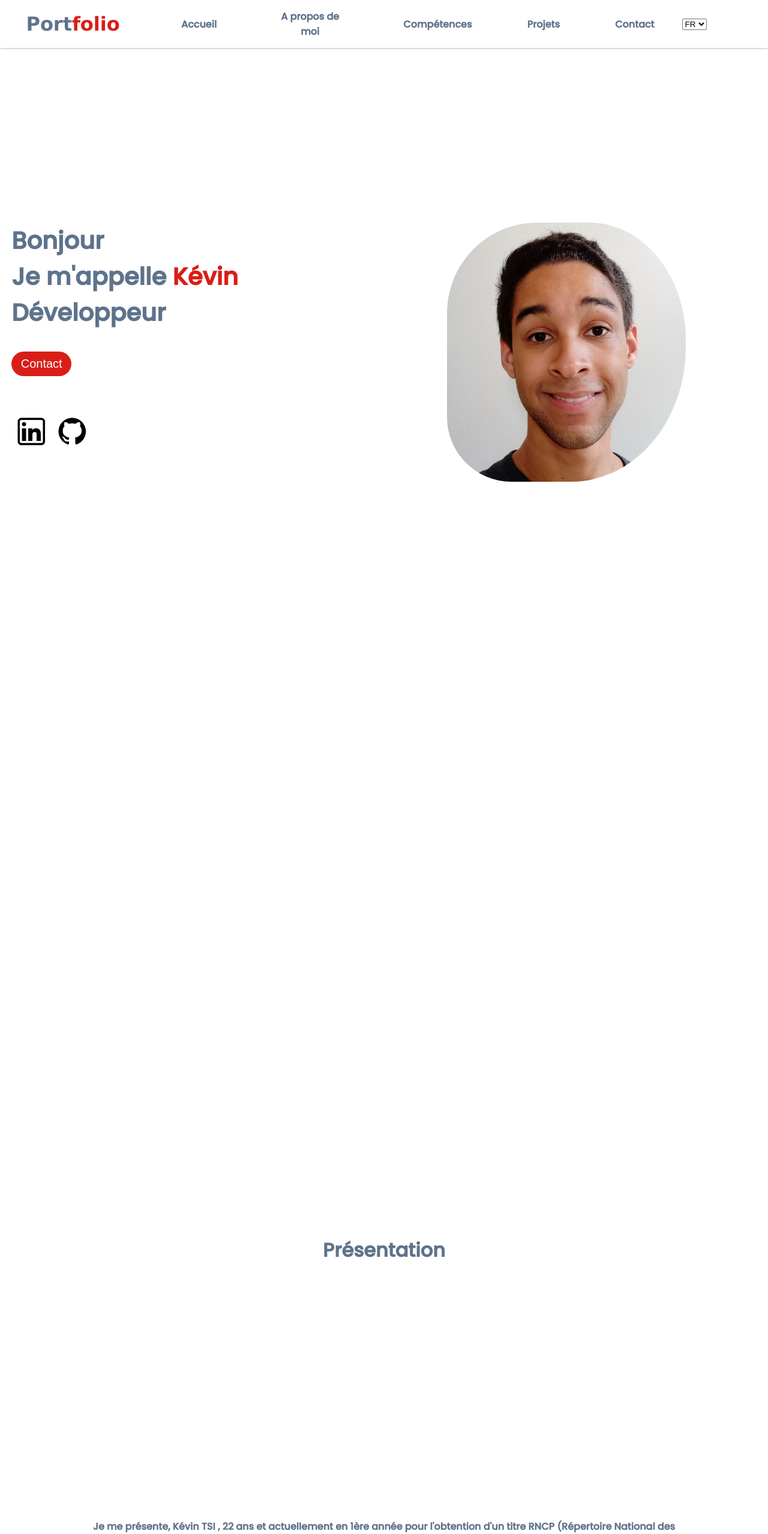
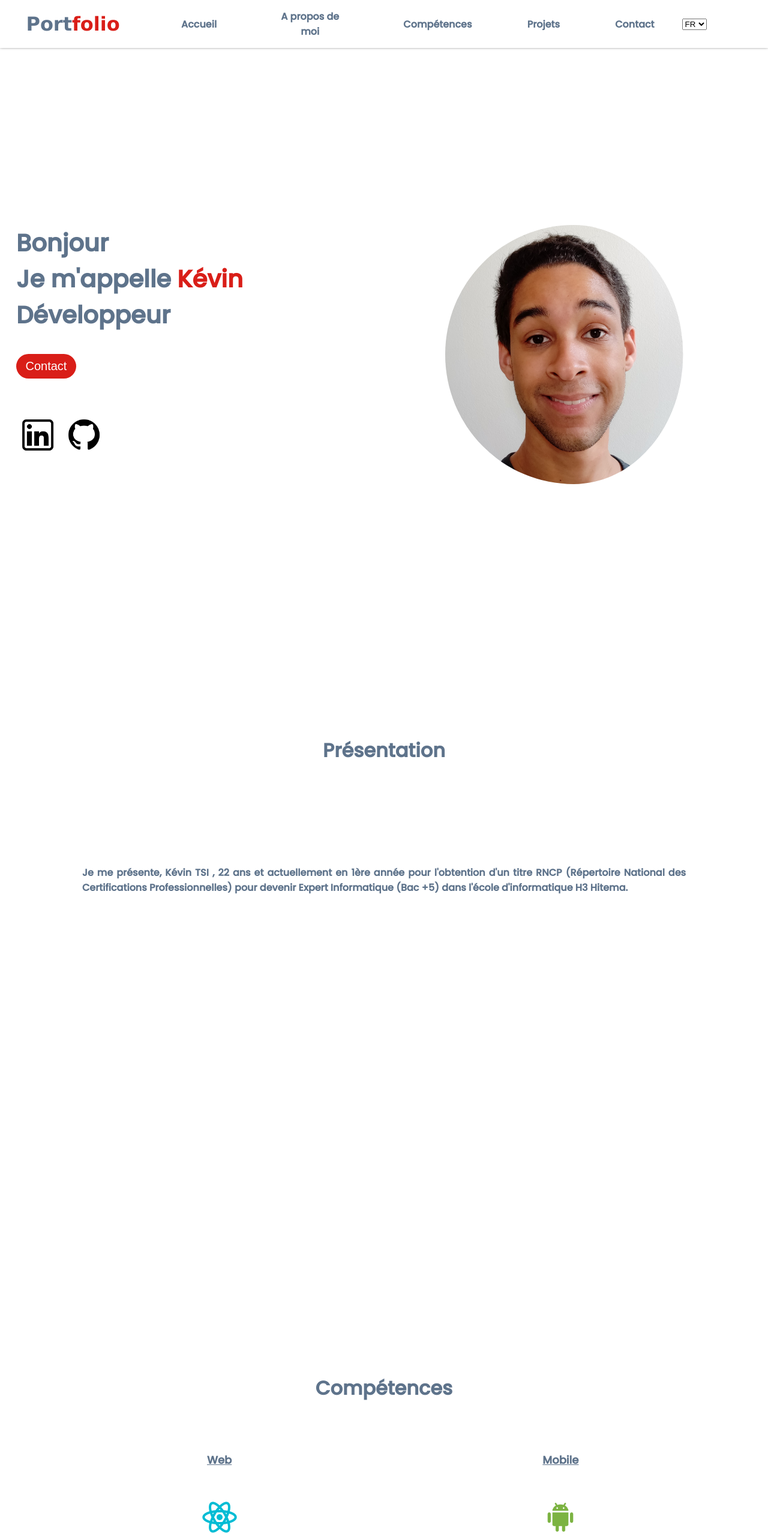
Before and after one commit to kevintsi/my-portfolio, a React (Create React App) app: page / in a window 1280 px wide. Shown: the top 2557 px of the page at 60% size. Built offline with nearby package versions, Linux system fonts and the light colour scheme.

Commit message:
Responsive complete

```diff
--- a/src/components/Aboutme/Aboutme.css
+++ b/src/components/Aboutme/Aboutme.css
@@ -8,7 +8,7 @@
 
 h1 {
   padding-bottom: 20%;
-  padding-top: 10%;
+  padding-top: 15%;
 }
 
 .about-me-left > div > img {
@@ -17,7 +17,7 @@ h1 {
 }
 
 .introduction-container {
-  padding-bottom: 60%;
+  padding-bottom: 50%;
   display: flex;
   flex-direction: column;
   justify-content: flex-start;
@@ -63,7 +63,7 @@ h1 {
 .introduction {
   font-weight: bold;
   padding: 10.2%;
-  text-align: center;
+  text-align: justify;
 }
 
 /* Place the container to the left */
@@ -83,3 +83,10 @@ h1 {
   justify-content: flex-end;
   margin-right: 25%;
 }
+
+@media screen and (min-width: 1024px) {
+  h1 {
+    padding-bottom: 0;
+    padding-top: 0;
+  }
+}
--- a/src/components/Contact/Contact.css
+++ b/src/components/Contact/Contact.css
@@ -5,7 +5,7 @@
   align-items: center;
   padding-top: 4%;
   padding-bottom: 5%;
-  width: 60%;
+  width: 100%;
   font-family: "Poppins", sans-serif;
 }
 
@@ -29,6 +29,7 @@
 
 .form-container > div {
   width: 80%;
+  padding-bottom: 5%;
   position: relative;
 }
 
@@ -39,7 +40,7 @@
 
 input[type="text"] + label,
 input[type="email"] + label {
-  bottom: 50%;
+  bottom: 60%;
   transition: all 0.2s;
   touch-action: manipulation;
 }
@@ -69,7 +70,7 @@ input[type="text"],
 input[type="email"],
 textarea {
   width: 100%;
-  margin-bottom: 3%;
+  margin-bottom: 10%;
   padding: 5px;
   box-sizing: border-box;
   border: 1px solid #9facbc;
@@ -97,7 +98,8 @@ textarea {
 input[type="submit"] {
   outline: none;
   border-radius: 5px;
-  padding: 1% 2%;
+  height: 2em;
+  font-size: medium;
   cursor: pointer;
   border-style: none;
   color: rgb(255, 255, 255);
@@ -107,3 +109,31 @@ input[type="submit"] {
 input[type="submit"]:hover {
   box-shadow: 0px 1px 4px black;
 }
+
+@media screen and (min-width: 768px) {
+  input[type="text"] + label,
+  input[type="email"] + label {
+    bottom: 70%;
+  }
+
+  input:not(:placeholder-shown) + label,
+  input:focus + label {
+    bottom: 100%;
+    left: 4px;
+    opacity: 0.5;
+  }
+}
+
+@media screen and (min-width: 1024px) {
+  .form-container > div {
+    padding-bottom: 0;
+  }
+}
+
+@media screen and (min-width: 1440px) {
+  input[type="text"],
+  input[type="email"],
+  textarea {
+    margin-bottom: 6%;
+  }
+}
--- a/src/components/Home/Home.css
+++ b/src/components/Home/Home.css
@@ -4,8 +4,8 @@
   display: grid;
   grid-template-rows: 35% 1fr 1fr;
   grid-template-columns: 1fr 1fr;
-  padding-top: 40%;
-  padding-bottom: 70%;
+  padding-top: 25%;
+  padding-bottom: 15%;
 }
 
 .brief-introduction-container {
@@ -31,9 +31,8 @@
 }
 
 .photo-cv {
-  padding-right: 9%;
-  height: 20em;
-  border-radius: 35% 45% 52% 25%;
+  height: 18em;
+  border-radius: 100%;
 }
 
 .home-right {
@@ -180,3 +179,18 @@
     padding-right: 5%;
   }
 }
+
+@media screen and (min-width: 1440px) {
+  .home-container {
+    padding-top: 15%;
+    width: 80%;
+  }
+
+  .brief-introduction-container {
+    font-size: 4em;
+  }
+
+  .photo-cv {
+    height: 35em;
+  }
+}
--- a/src/components/Home/Home.js
+++ b/src/components/Home/Home.js
@@ -34,8 +34,8 @@ const Home = () => {
                 </div>
             </div>
             <div className="social-network-container">
-                <div><img src="/images/linkedIn.png" alt="LinkedIn" /></div>
-                <div><img src="/images/github.png" alt="Github" /></div>
+                <div><a href="https://www.linkedin.com/in/k%C3%A9vin-tsi-160381181/"><img src="/images/linkedIn.png" alt="LinkedIn" /></a></div>
+                <div><a href="https://github.com/kevintsi"><img src="/images/github.png" alt="Github" /></a></div>
             </div>
             {/* </div> */}
             {/* <div className="home-right"> */}
--- a/src/components/ProjectItem/ProjectItem.js
+++ b/src/components/ProjectItem/ProjectItem.js
@@ -1,9 +1,10 @@
 import { React } from "react"
 
-const ProjectItem = () => {
+const ProjectItem = ({ project }) => {
     return (
-        <div>
-
+        <div className="card-project">
+            <h4>{project.name}</h4>
+            <div><a href={project.github_link}><img src="images/github.png" alt="Cliquez dessus pour accéder au github" /></a></div>
         </div>
     )
 }
--- a/src/components/Projects/Projects.css
+++ b/src/components/Projects/Projects.css
@@ -6,4 +6,20 @@
   align-items: center;
   font-family: "Poppins", sans-serif;
   width: 100%;
+  padding-bottom: 95%;
 }
+
+.projects-container > h1 {
+  text-align: center;
+  padding-bottom: 5%;
+}
+
+.project-list {
+  display: grid;
+  grid-template-columns: repeat(3, 1fr);
+  grid-gap: 10px;
+  grid-auto-rows: minmax(100px, auto);
+  padding-left: 50px;
+  padding-right: 50px;
+  text-align: center;
+}
--- a/src/components/Projects/Projects.js
+++ b/src/components/Projects/Projects.js
@@ -1,12 +1,22 @@
 import { React } from "react"
+import ProjectItem from "../ProjectItem/ProjectItem"
 import "./Projects.css"
 
 const Projects = () => {
+    const projects_list = [
+        {
+            name: "Mini-Projet Cloud Computing",
+            github_link: "https://github.com/kevintsi/projetCC",
+
+        }
+    ]
     return (
         <div className="projects-container" id="projects">
-            <div><h2>Mes projets professionnels</h2></div>
-            <div>
-
+            <h1>Mes projets professionnels</h1>
+            <div className="project-list">
+                {projects_list.map(project => (
+                    <ProjectItem project={project} />
+                ))}
             </div>
         </div>
     )
--- a/src/components/Skills/Skills.css
+++ b/src/components/Skills/Skills.css
@@ -6,6 +6,11 @@
   align-items: center;
   font-family: "Poppins", sans-serif;
   width: 100%;
+}
+
+.skills-container > h1 {
+  padding-bottom: 20%;
+  padding-top: 15%;
 }
 
 #skills {
@@ -20,10 +25,6 @@
   padding-top: 4%;
   padding-bottom: 30%;
   width: 90%;
-}
-
-h1 {
-  padding-bottom: 20%;
 }
 
 .category-container {
@@ -51,3 +52,10 @@ img {
   flex-direction: column;
   justify-content: center;
 }
+
+@media screen and (min-width: 1024px) {
+  .skills-container > h1 {
+    padding-bottom: 0;
+    padding-top: 0;
+  }
+}
--- a/src/components/Skills/Skills.js
+++ b/src/components/Skills/Skills.js
@@ -32,7 +32,7 @@ const Skills = () => {
 
     return (
         <div className="skills-container" id="skills">
-            <div><h1>Compétences</h1></div>
+            <h1>Compétences</h1>
             <div className="skills-main-container">
                 <div className="category-container">
                     <div className="category-name">Web</div>
--- a/src/index.css
+++ b/src/index.css
@@ -8,14 +8,4 @@
   flex-direction: column;
 }
 
-html {
-  width: 100vw;
-  margin: 0;
-}
-
-body {
-  width: 100%;
-  margin: 0;
-}
-
 @import url("https://fonts.googleapis.com/css2?family=Poppins:ital,wght@0,100;0,200;0,300;0,400;0,500;0,600;0,700;0,800;0,900;1,100;1,200;1,300;1,400;1,500;1,600;1,700;1,800;1,900&display=swap");
```
Also changed, not shown: 1 other file (tests, documents, lock files or other folders).
